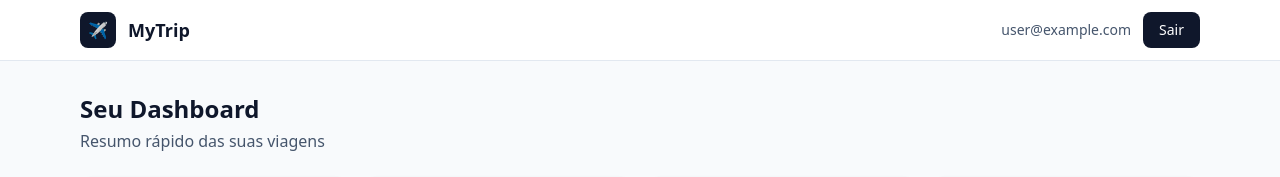
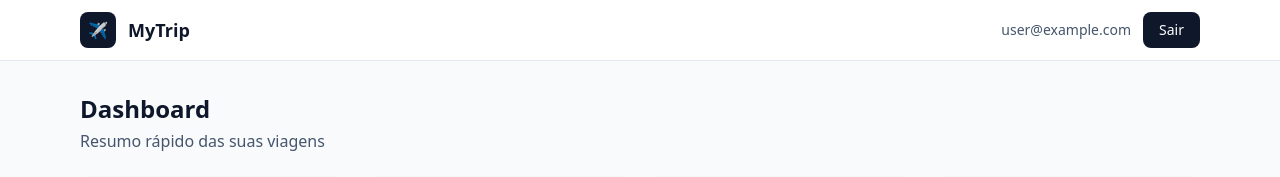
Before and after one commit to rmotti/myTrip-frontend, a React (Vite) app: page / in a window 1280 px wide. Shown: the top 177 px of the page. Built offline with nearby package versions, Linux system fonts and the light colour scheme; no server answers; sample sign-in values are in the browser's storage.

Commit message:
feat: home page (static)

```diff
--- a/src/pages/Home.tsx
+++ b/src/pages/Home.tsx
@@ -8,7 +8,7 @@ import QuickActions from '../components/QuickActions'
 export default function Home({ user }: { user: User }) {
   return (
     <div className="min-h-screen bg-slate-50">
-      {/* Top Bar */}
+      {/* Top Bar*/}
       <TopBar
         appName="MyTrip"
         userLabel={user.email ?? user.displayName ?? 'Usuário'}
@@ -18,7 +18,7 @@ export default function Home({ user }: { user: User }) {
       {/* Dashboard */}
       <main className="mx-auto max-w-6xl px-4 py-8">
         <div className="mb-6">
-          <h2 className="text-2xl font-bold text-slate-900">Seu Dashboard</h2>
+          <h2 className="text-2xl font-bold text-slate-900">Dashboard</h2>
           <p className="mt-1 text-slate-600">Resumo rápido das suas viagens</p>
         </div>
 
```
